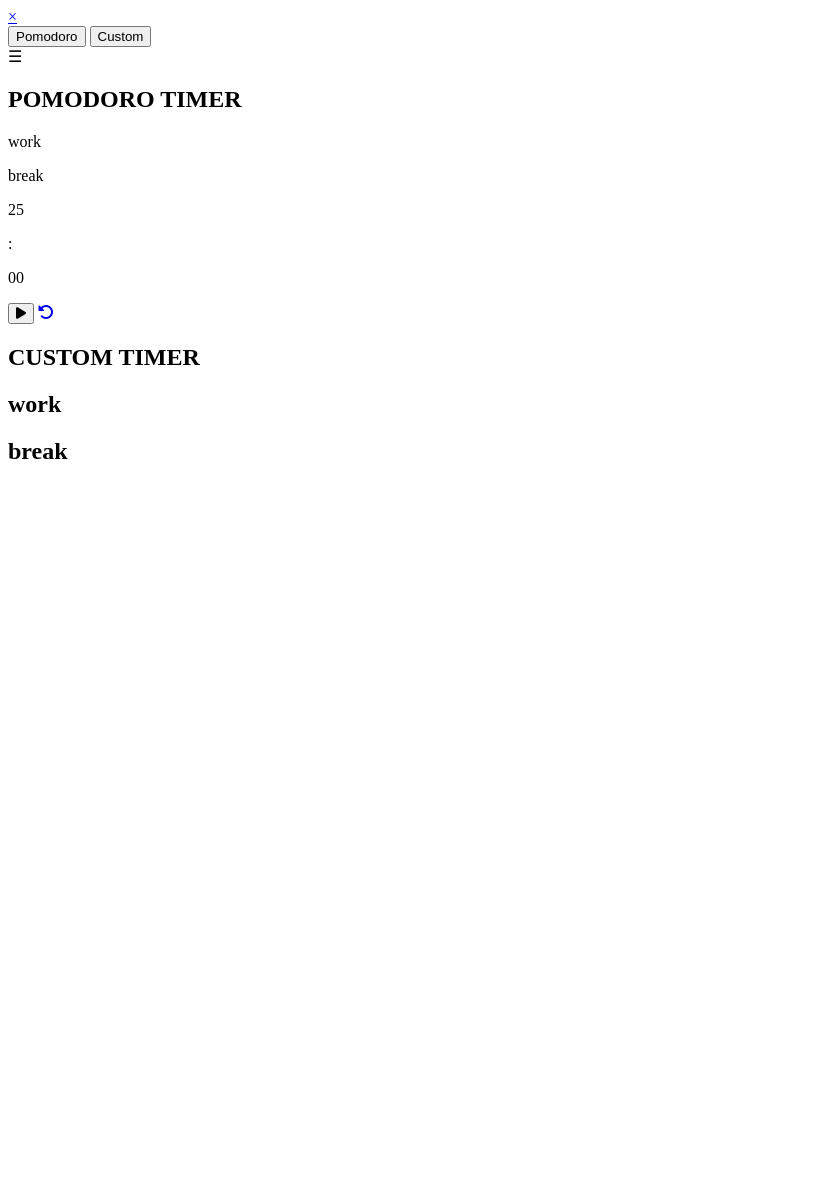
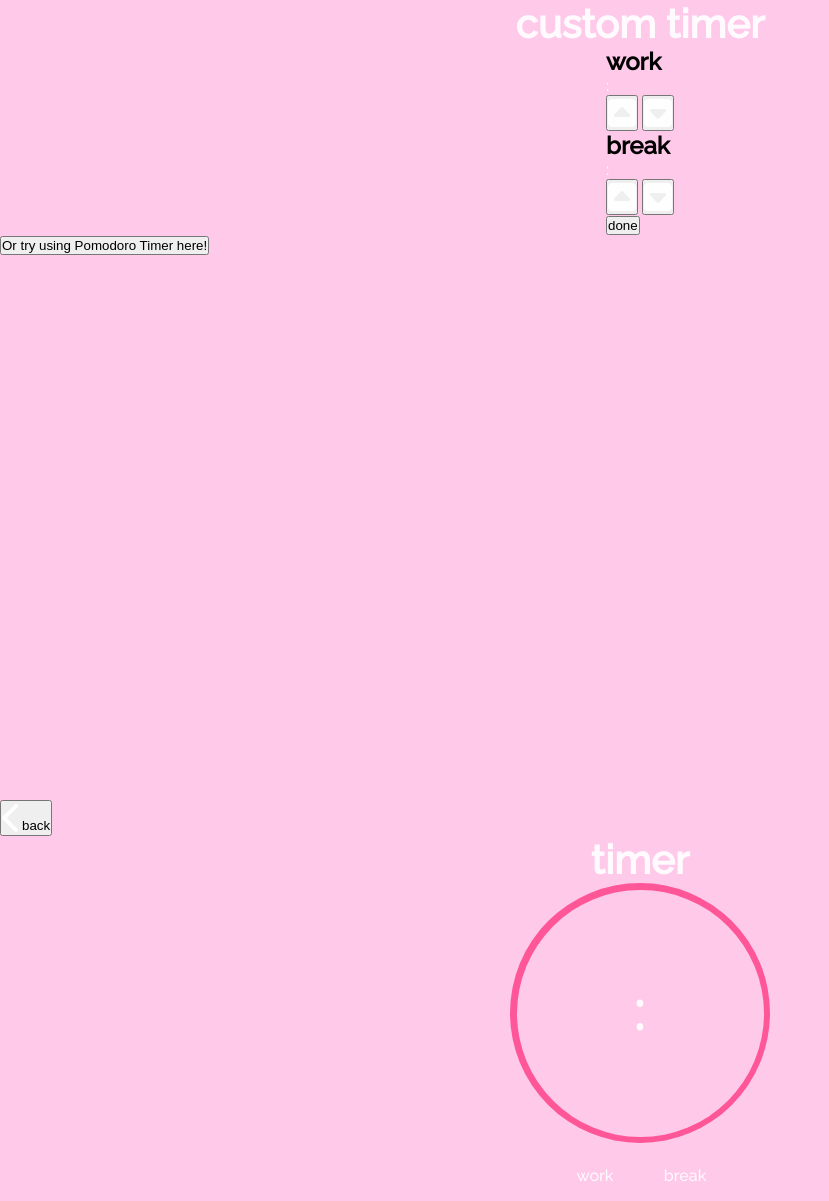
Before and after one commit to alisonfung/Change-of-Scenery, a plain HTML site: page timer.html in a window 1280 px wide. Shown: the top 1201 px of the page, without its empty margins (0-829 px from the left). Before the commit the page ends 800 px from the top, so only its background shows below. Drawn offline with Linux system fonts and the light colour scheme.

Commit message:
Update timer.html

```diff
--- a/timer.html
+++ b/timer.html
@@ -4,81 +4,98 @@
     <meta charset="UTF-8">
     <meta http-equiv="X-UA-Compatible" content="IE=edge">
     <meta name="viewport" content="width=device-width, initial-scale=1.0">
-    <title>Pomodora Timer Sample</title>
+    <title>Custom Timer Sample</title>
 
     <!-- FONT -->
     <link rel="preconnect" href="https://fonts.googleapis.com">
     <link rel="preconnect" href="https://fonts.gstatic.com" crossorigin>
-    <link href="https://fonts.googleapis.com/css2?family=Open+Sans:wght@500&family=Raleway:wght@500&display=swap" rel="stylesheet">
+    <link href="https://fonts.googleapis.com/css2?family=Montserrat:wght@500&family=Raleway:wght@500&display=swap" rel="stylesheet">
 
     <!-- ICONS -->
     <script src="https://kit.fontawesome.com/6913c766ad.js" crossorigin="anonymous"></script>
 
     <!-- CSS -->
-    <link rel="stylesheet" href="./style.css">
+    <link rel="stylesheet" href="./timerstyle.css">
 </head>
+
 <body>
-    <section>
-        <div id="mySideNav" class="sideNav">
-            <a href="javascript:void(0)" class="closebtn" onclick="closeNav()">&times;</a>
-            <div class="tab">
-                <button class="tablinks" onclick="openTimer(event, 'pomodoro'); closeNav()">Pomodoro</button>
-                <button class="tablinks" onclick="openTimer(event, 'custom'); closeNav()">Custom</button>
-            </div>
-        </div>
+    <section id="customize_section">
+        <div id="custom_timer">
+            <div class="container">
+                <h1 id="custom">custom timer</h1>
 
-        <div id="main">
-            <span id="navButton" onclick="openNav()">&#9776;</span>
-            <div id="pomodoro" class="tabcontent">
-                <div class="container">
-                    <h1>POMODORO TIMER</h1>
-
-                    <div class="panel">
-                        <p id="work">work</p>
-                        <p id="break">break</p>
-                    </div>
-
-                    <div class="timer">
-                        <div class="circle">
-                            <div class="time">
-                                <p id="minutes"></p>
-                                <p>:</p>
-                                <p id="seconds"></p>
-                            </div>
+                <div class="customization">
+                    <div class="custom_work">
+                        <div class="title">
+                            <h2 id="work">work</h2>
+                        </div>
+                        <div class="custom_worktime">
+                            <p id="work_minutes"></p>
+                            <p>:</p>
+                            <p id="work_seconds"></p>
+                        </div>
+                        <div class="custom_button" id="work_button">
+                            <button id="up" onClick="increaseWork()"><i class="fa-solid fa-square-caret-up"></i></button>
+                            <button id="down" onClick="decreaseWork()"><i class="fa-solid fa-square-caret-down"></i></button>
                         </div>
                     </div>
 
-                    <div class="control">
-                        <button id="start" onClick="start()"><i class="fa-solid fa-play"></i></button>
-                        <a id="reset" href="./"><i class="fa-solid fa-rotate-left"></i></a>
+                    <div class="custom_break">
+                        <div class="title">
+                            <h2 id="break">break</h2>
+                        </div>
+                        <div class="custom_breaktime">
+                            <p id="break_minutes"></p>
+                            <p>:</p>
+                            <p id="break_seconds"></p>
+                        </div>
+                        <div class="custom_button" id="break_button">
+                            <button id="up" onClick="increaseBreak()"><i class="fa-solid fa-square-caret-up"></i></button>
+                            <button id="down" onClick="decreaseBreak()"><i class="fa-solid fa-square-caret-down"></i></button>
+                        </div>
+                    </div>
+
+                    <div class="finish_setup">
+                        <button id="done" onClick="openTimer()">done</button>
                     </div>
                 </div>
             </div>
+            <div class="auto_pomo">
+                <button id="auto" onClick="openPomoTimer()">Or try using Pomodoro Timer here!</button>
+            </div>
+        </div>
+    </section>
 
-            <div id="custom" class="tabcontent">
-                <div class="container">
-                    <h1>CUSTOM TIMER</h1>
+    <section id="timer_section">
+        <div class="nav">
+            <button id="back" onClick="stopTimer(); backToCustom()"><i class="fa-solid fa-chevron-left"></i>back</button>
+        </div>
+        <div id="final_timer">
+            <div class="container">
+                <h1 id="final">timer</h1>
+                <div class="circle">
+                    <div class="time">
+                        <p id="minutes"></p>
+                        <p>:</p>
+                        <p id="seconds"></p>
+                    </div>
+                </div>
 
-                    <div class="customization">
-                        <div class="custom_work">
-                            <h2 id="work">work</h2>
-                        </div>
-                        <div class="custom_break">
-                            <h2 id="break">break</h2>
-                        </div>
-                    </div>
+                <div class="panel">
+                    <p id="work">work</p>
+                    <p id="break">break</p>
+                </div>
 
-                    <div class="">
-
-                    </div>
+                <div class="control">
+                    <button id="start" onClick="startTimer()"><i class="fa-solid fa-play"></i>start</button>
+                    <button id="pause" onClick="pauseTimer()"><i class="fa-solid fa-pause"></i>pause</button>
+                    <button id="resume" onClick="resumeTimer()"><i class="fa-solid fa-play"></i>resume</button>
+                    <button id="reset" onClick="stopTimer()"><i class="fa-solid fa-rotate-left"></i>reset</button>
                 </div>
             </div>
         </div>
-
     </section>
-
-
     <!-- SCRIPT -->
-    <script src="./script.js"></script>
+    <script src="./timerscript.js"></script>
 </body>
 </html>
```
